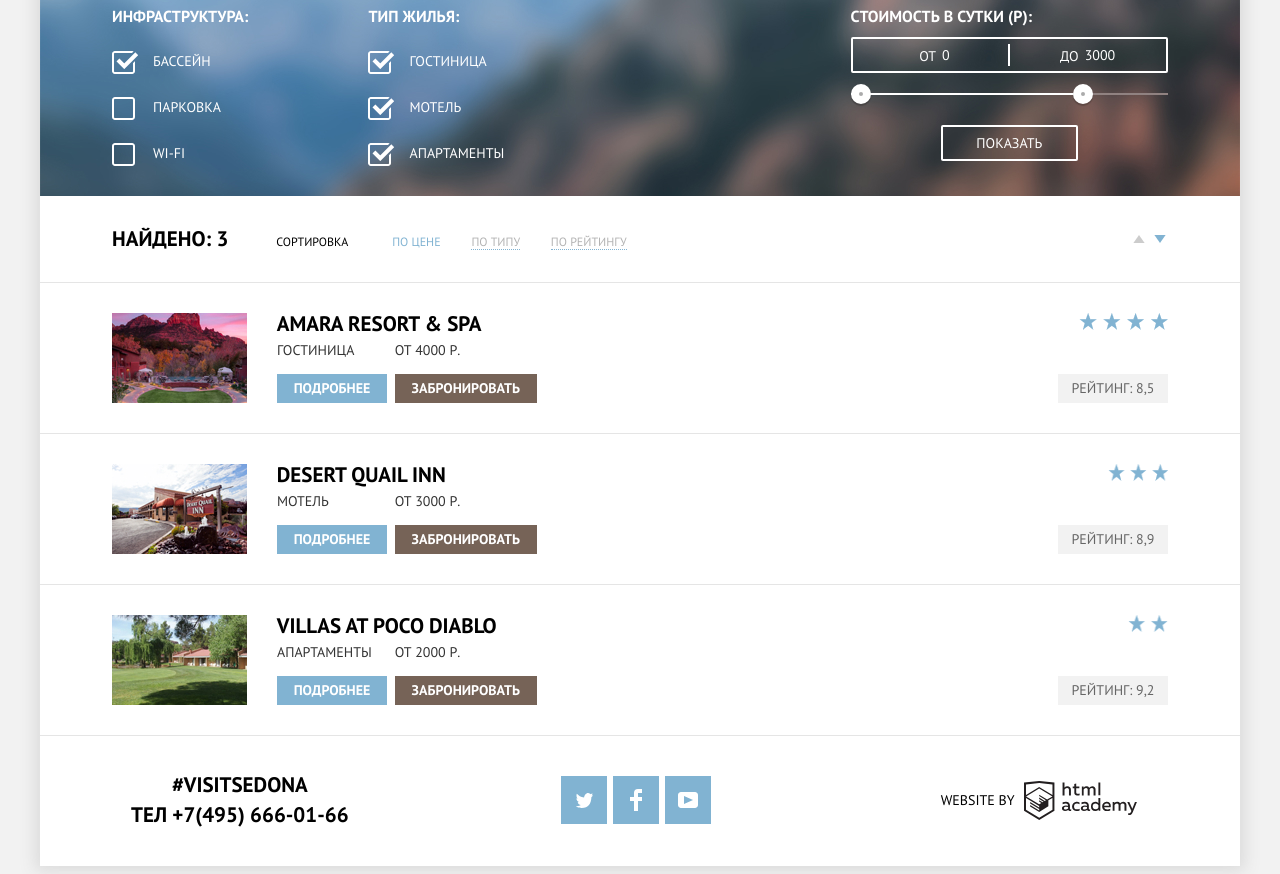
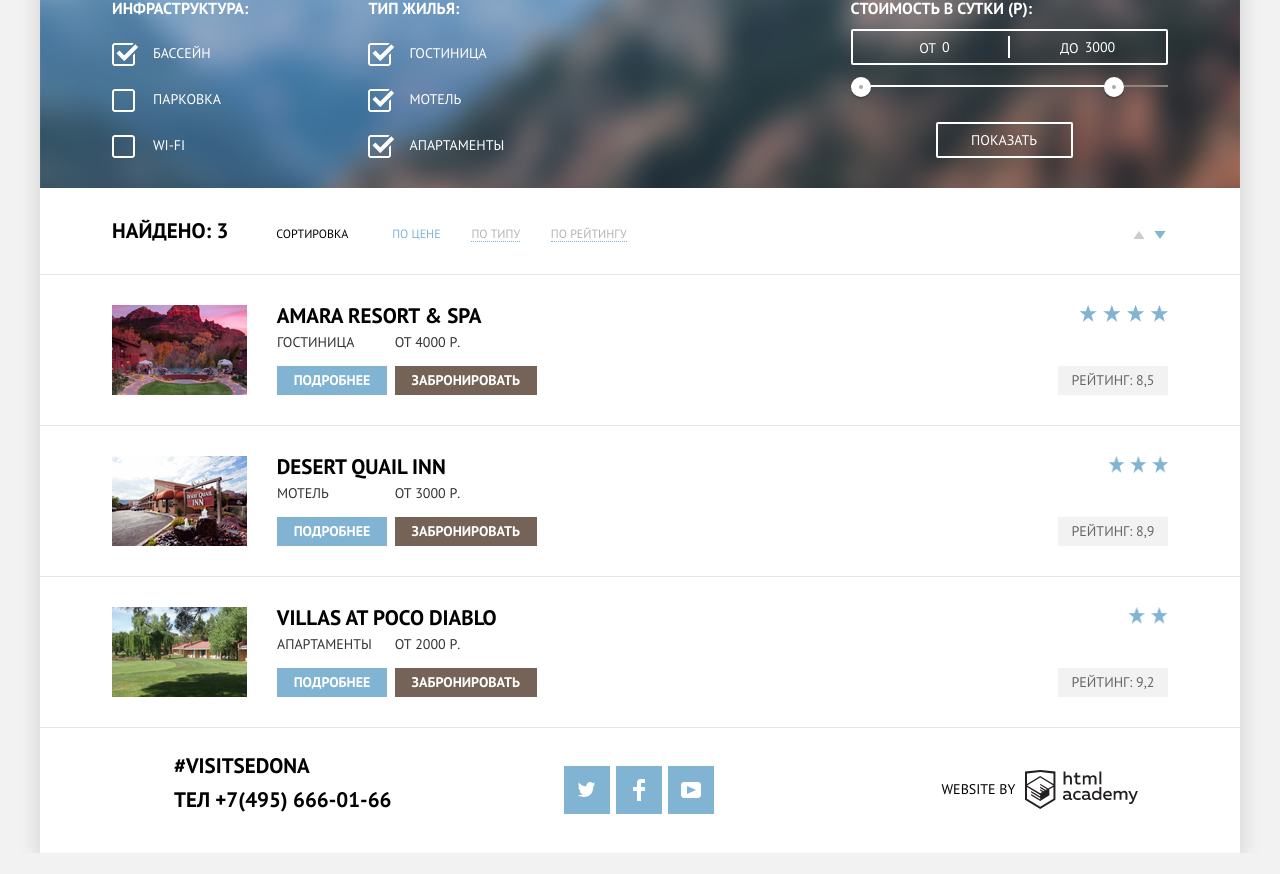
Before and after one commit to Nikita628-star/1253279-sedona-28, a plain HTML site: page inner.html in a window 1280 px wide. Shown: the part 85-959 px from the top of the page. After the commit the page ends 938 px from the top, so only its background shows below. Drawn offline with Linux system fonts and the light colour scheme.

Commit message:
Finished work

```diff
--- a/css/style.css
+++ b/css/style.css
@@ -1,10 +1,11 @@
 body {
+    margin: 0;
+    font-size: 14px;
+    line-height: 21px;
+    color: #333;
+    background-color: #f2f2f2;
     font-family: "PT Sans","Arial",sans-serif;
-    font-size: 14px;
-    color: #333;
-    line-height: 21px;
     text-transform: uppercase;
-    background-color: #f2f2f2;
 }
 
 fieldset {
@@ -13,11 +14,11 @@ fieldset {
 }
 
 legend {
+    padding: 0;
+    max-width: 100%;
     box-sizing: border-box;
     color: inherit;
     display: table;
-    max-width: 100%;
-    padding: 0;
     white-space: normal;
 }
 
@@ -37,10 +38,10 @@ img {
 }
 
 .main-header {
-    position: relative;
     min-width: 768px;
     min-height: 56px;
     padding: 0;
+    position: relative;
 }
 
 .container {
@@ -144,7 +145,8 @@ img {
     font-size: 21px;
     line-height: 26px;
     font-weight: 700;
-    margin-bottom: 32px;
+    margin-top: -15px;
+    margin-bottom: 46px;
 }
 
 .central-message-2 {
@@ -326,6 +328,7 @@ img {
 .advantage-description-2 b {
     display: inline-block;
     vertical-align: top;
+    font-size: 21px;
     width: 118px;
     line-height: 21px;
     text-align: center;
@@ -402,9 +405,15 @@ a.search {
     box-shadow: 0 0 20px #ccc;
 }
 
+@keyframes form-animation {
+  0% { transform: translateY(-400px);}
+  100% { transform: translateY(0px);}
+}
+
 .hotel-search-show {
   display: block;
-
+  animation-name: form-animation;
+  animation-duration: 2s;
 }
 
 .checkin {
@@ -585,19 +594,21 @@ a.search {
     color: #000;
     font-size: 21px;
     font-weight: 700;
-    line-height: 30px;
-    text-align: center;
+    line-height: 34px;
     text-decoration: none;
     display: inline-block;
     vertical-align: middle;
-    width: 33.3%;
+    width: 266px;
+    margin-top: -13px;
+    margin-right: 3px;
+    margin-left: 134px;
 }
 
 .footer-social {
     text-align: center;
     display: inline-block;
     vertical-align: middle;
-    width: 33.3%;
+    width: 397px;
 }
 
 .social-btn {
@@ -867,7 +878,7 @@ input[type=checkbox]+label:before {
 
 .range-controls {
     position: relative;
-    margin-bottom: 30px;
+    margin-bottom: 35px;
 }
 
 .range-controls .scale {
@@ -877,7 +888,7 @@ input[type=checkbox]+label:before {
 }
 
 .range-controls .bar {
-    width: 70%;
+    width: 85%;
     height: 2px;
     background-color: #fff;
 }
@@ -895,11 +906,11 @@ input[type=checkbox]+label:before {
     border-radius: 50%;
     box-shadow: 0 2px 1px 0 rgba(0,1,1,.2);
     cursor: pointer;
-    top: -9px;
+    top: -8px;
 }
 
 .range-toggle-max {
-    left: 70%;
+    left: 253px;
 }
 
 .show-hotels:hover {
@@ -908,21 +919,15 @@ input[type=checkbox]+label:before {
 }
 
 .show-hotels {
-    display: block;
-    box-sizing: border-box;
-    margin: 0 auto;
     width: 137px;
     height: 36px;
     background-color: transparent;
-    font-family: inherit;
     text-transform: uppercase;
     color: #fff;
-    font-size: inherit;
-    line-height: inherit;
-    outline: none;
     border: 2px solid #fff;
     border-radius: 2px;
     cursor: pointer;
+    margin-left: 85px;
 }
 
 button, [type="submit"] {
@@ -930,12 +935,9 @@ button, [type="submit"] {
 }
 
 button {
-    overflow: visible;
-}
-
-button {
     font: inherit;
     margin: 0;
+    overflow: visible;
 }
 
 .search-result-sort {
@@ -998,7 +1000,7 @@ button {
 
 .arrows {
     position: absolute;
-    top: 33px;
+    top: 37px;
     right: 6%;
     font-size: 0;
 }
```
